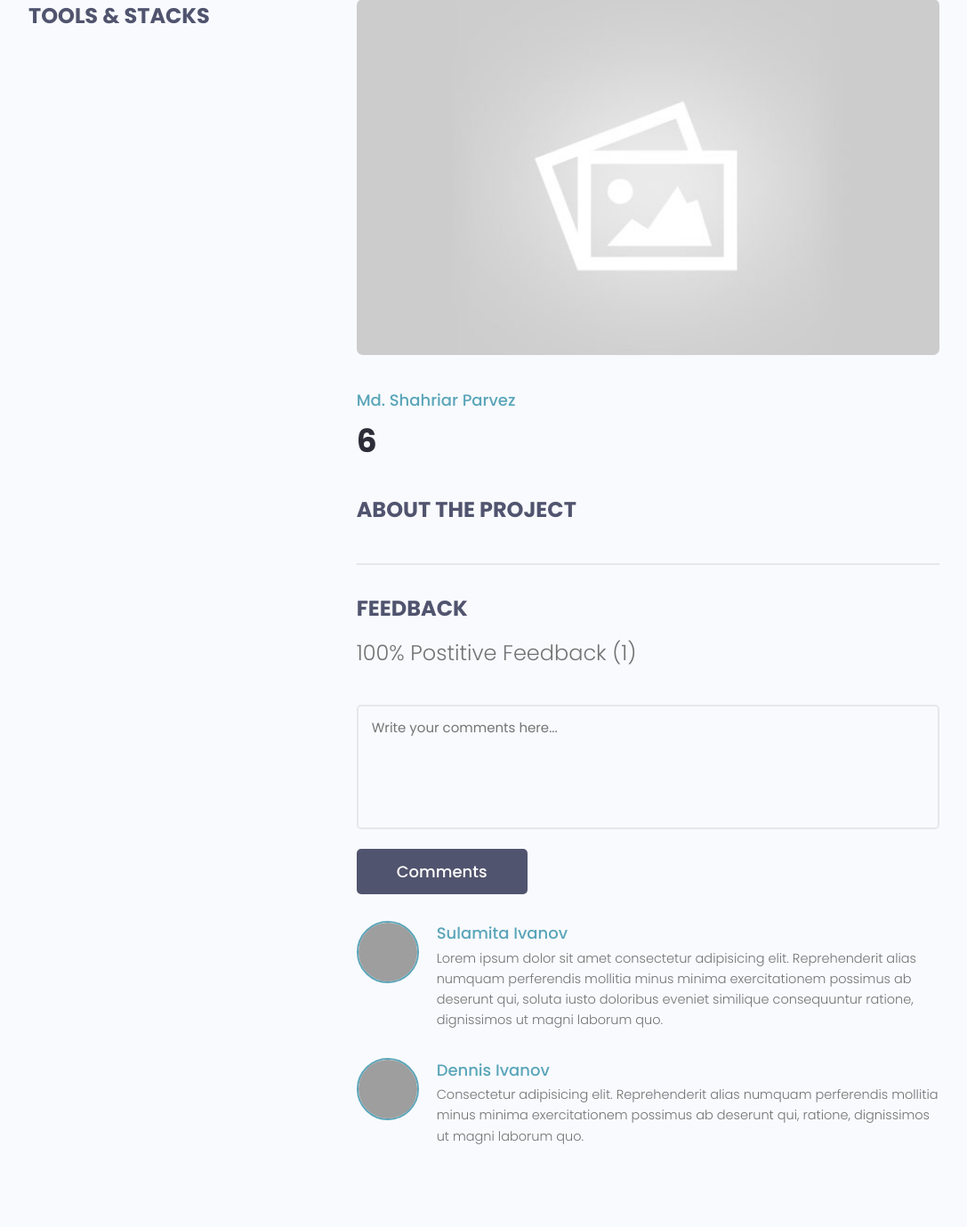
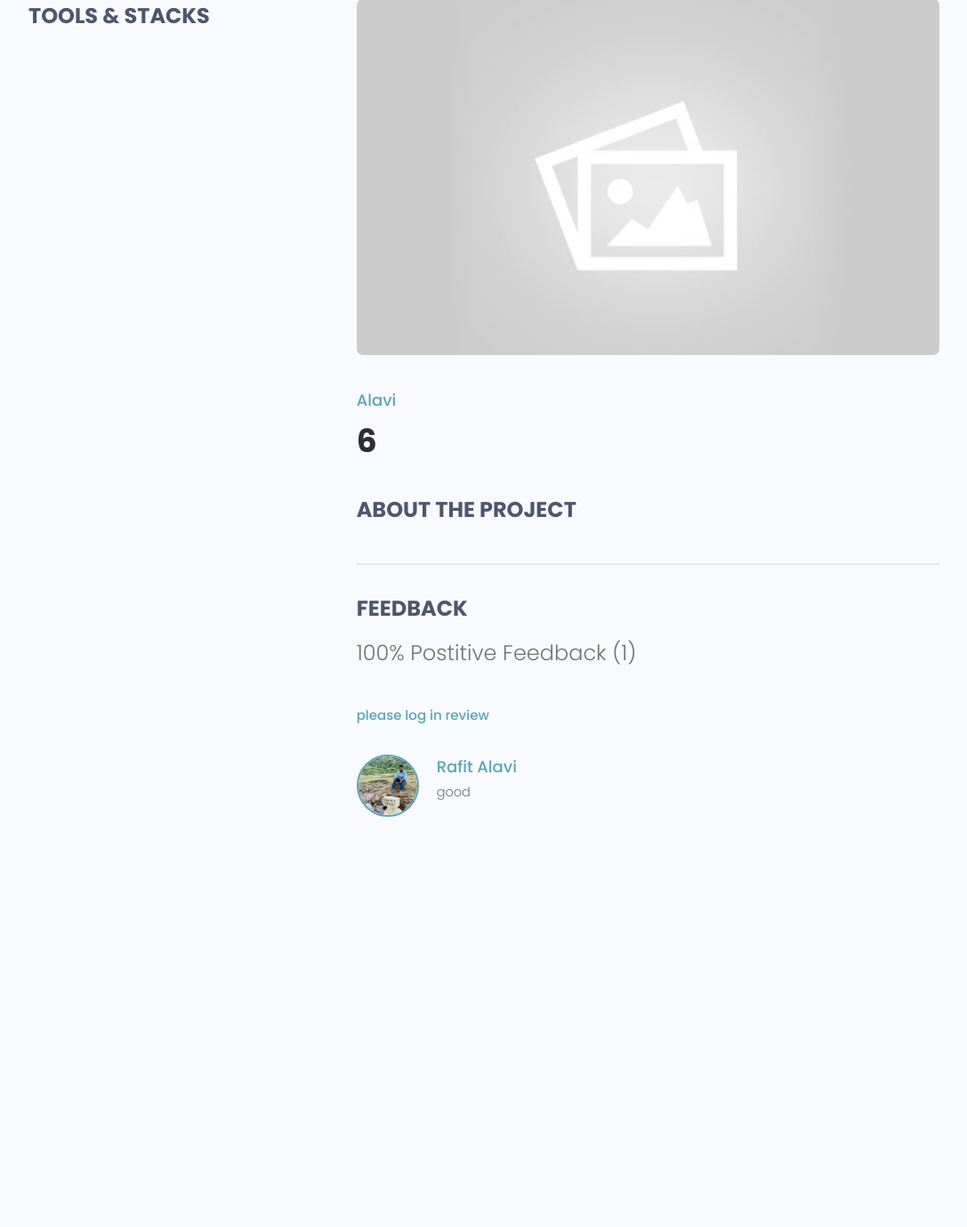
Before and after one commit to rafitalavi/devin_scioal_app_for_devlpoers, a Django app: page /projects/project/824d156a-51dc-4fde-8678-108efeb8e372 in a window 1280 px wide. Shown: the part 108-1487 px from the top of the page at 89% size, without its empty margins (96-1183 px from the left). After the commit the page ends 1125 px from the top, so only its background shows below. Run offline with Django 5.2, Linux system fonts and the light colour scheme; data comes from the database, SQL or seed files in the repository; both versions use the stored data as it was after the commit; some libraries are stand-ins or nearby versions; grey boxes are pictures that could not be loaded.

Commit message:
comment review

```diff
--- a/devin/projects/forms.py
+++ b/devin/projects/forms.py
@@ -1,6 +1,6 @@
 from django.forms import ModelForm, widgets
 from django import forms
-from .models import Project
+from .models import Project ,Review
 
 class ProjectForm(ModelForm):
     class Meta:
@@ -16,3 +16,18 @@ class ProjectForm(ModelForm):
         for name, field in self.fields.items():
             field.widget.attrs.update({'class': 'input'})  # Set 'input' as a string
         #self.fileds['title'].widget.attrs.update({'class': 'input'}) single way to hnadle
+
+
+#review form
+class reviewForm(ModelForm):
+    class Meta:
+          model = Review
+          fields = ['value', 'body']
+          labels = {'value': 'place your vote',
+                    'body':'Add a comment'}
+
+    def __init__(self, *args, **kwargs):
+        super(reviewForm, self).__init__(*args, **kwargs)
+        for name, field in self.fields.items():
+            field.widget.attrs.update({'class': 'input'})  # Set 'input' as a string
+        #self.fileds['title'].widget.attrs.update({'class': 'input'}) single way to hnadle
--- a/devin/projects/models.py
+++ b/devin/projects/models.py
@@ -17,21 +17,42 @@ class Project(models.Model):
 
     def __str__(self):
             return self.title ##for showing the string value and project whould be show by name
+    #order of project
     class Meta:
-          ordering = ['created']
+          ordering = ['-vote_ratio','-vote_total','title']
+    #revier list
+    @property
+    def reviewers(self):
+          queryset = self.review_set.all().values_list('owner__id', flat=True)#flat=True simple list of id
+          return queryset
+    #vote count
+    @property
+    def getVoteCount(self):
+          reviews = self.review_set.all()
+          upVotes = reviews.filter(value='up').count()
+          totalVotes = reviews.count()
+          ratio = (upVotes/totalVotes)*100
+          self.vote_ratio = ratio
+          self.vote_total = totalVotes
+          self.save()
+
+
+
+
 ##review table
 class Review(models.Model):
      VOTE_TYPE = (
            ('up', 'Up Vote'),#(actual value , string version choice)
            ('down' , 'Down Vote')
      )
-     ## Owner=
+     owner = models.ForeignKey(Profile, on_delete=models.CASCADE ,null=True ,blank=True)
      project = models.ForeignKey(Project, on_delete=models.CASCADE) ## if project delete it will delete review to
      body = models.TextField(null=True, blank=True)
      value = models.CharField(max_length=200 ,choices=VOTE_TYPE)
      created = models.DateField(auto_now_add=True)
      id = models.UUIDField(default=uuid.uuid4, unique=True, primary_key=True, editable=False)  # Primary key
-
+     class Meta:
+           unique_together = [['owner', 'project']] #so that owner cant do review its own project
      def __str__(self):
             return self.value
 
--- a/devin/projects/templates/projects/single-project.html
+++ b/devin/projects/templates/projects/single-project.html
@@ -1,5 +1,13 @@
 {% extends 'main.html' %}
 {% block content %}
+{% if messages %}
+{% for message in messages %}
+<div class="alert alert--{{ message.tags }}">
+    <P class="alert__message">{{ message }}</P>
+    <button class="alert__close">x</button>
+</div>
+{% endfor %}
+{% endif %}
 
  <main class="singleProject my-md">
     <div class="container">
@@ -24,7 +32,7 @@
         </div>
         <div class="column column--2of3">
           <img class="singleProject__preview" src="{{ project.featured_image.url }}" alt="portfolio thumbnail" />
-          <a href="profile.html" class="singleProject__developer">Md. Shahriar Parvez</a>
+          <a href="{% url 'user-profile' project.owner.id %}" class="singleProject__developer">{{project.owner.name}}</a>
           <h2 class="singleProject__title">{{project.title}}</h2>
           <h3 class="singleProject__subtitle">About the Project</h3>
           <div class="singleProject__info">
@@ -36,44 +44,57 @@
             <h5 class="project--rating">
                 {{project.vote_ratio}}% Postitive Feedback ({{ project.vote_total }})
             </h5>
+           {% if request.user.profile.id in project.reviewers %}
+           <!-- if user already commented -->
+            <p>You have Already submitted your review for this project</p>
+            {% elif request.user.profile == project.owner %}
+            <p>you can not review your own project</p>
 
-            <form class="form" action="#" method="POST">
+            {% elif request.user.is_authenticated %}
+            <form class="form" action="{% url 'project' project.id %}" method="POST">
               <!-- Textarea -->
+              {% csrf_token %}
+               {% for field in form %}
               <div class="form__field">
-                <label for="formInput#textarea">Comments: </label>
-                <textarea class="input input--textarea" name="message" id="formInput#textarea"
-                  placeholder="Write your comments here..."></textarea>
+                <label for="formInput#textarea">{{field.label}}</label>
+                {{field}}
               </div>
+              {% endfor %}
               <input class="btn btn--sub btn--lg" type="submit" value="Comments" />
             </form>
+            {% else %}
+            <a href="{% url 'login' %}?next={{request.path}}">please log in review </a>
+            <!-- same next={{request.path}} the current project page after log in -->
+            {% endif %}
             <div class="commentList">
+              {% if project.review_set.exists %}
+                {% for review in project.review_set.all %}
+                {% if review.body %}
                   <div class="comment">
-                <a href="profile.html">
-                  <img class="avatar avatar--md"
-                    src="https://pbs.twimg.com/profile_images/1335382240931368961/b3wSZKj4_400x400.jpg" alt="user" />
+                    {% if review.owner and review.owner.id %}
+                      <a href="{% url 'user-profile' review.owner.id %}">
+                        <img class="avatar avatar--md" src="{{ review.owner.profile_image.url|default:'default-avatar.png' }}" alt="user" />
                       </a>
+
                       <div class="comment__details">
-                  <a href="profile.html" class="comment__author">Sulamita Ivanov</a>
-                  <p class="comment__info">
-                    Lorem ipsum dolor sit amet consectetur adipisicing elit. Reprehenderit alias numquam perferendis
-                    mollitia minus minima exercitationem possimus ab deserunt qui, soluta iusto doloribus eveniet
-                    similique consequuntur ratione, dignissimos ut magni laborum quo.
-                  </p>
+                        <a href="{% url 'user-profile' review.owner.id %}" class="comment__author">{{ review.owner.name }}</a>
+                        <p class="comment__info">{{ review.body }}</p>
                       </div>
+                    {% else %}
+                      <div class="comment__details">
+                        <span class="comment__author">Unknown User</span>
+                        <p class="comment__info">{{ review.body|linebreaksbr }}</p>
+                        <!-- linebreaks for keeping the comment as it is -->
                       </div>
-              <div class="comment">
-                <a href="profile.html">
-                  <img class="avatar avatar--md" src="https://avatars.githubusercontent.com/u/33843378" alt="user" />
-                </a>
-                <div class="comment__details">
-                  <a href="profile.html" class="comment__author">Dennis Ivanov</a>
-                  <p class="comment__info">
-                    Consectetur adipisicing elit. Reprehenderit alias numquam perferendis mollitia minus minima
-                    exercitationem possimus ab deserunt qui, ratione, dignissimos ut magni laborum quo.
-                  </p>
+                    {% endif %}
                   </div>
+                  {% endif %}
+                {% endfor %}
+              {% else %}
+                <p>No reviews available for this project.</p>
+              {% endif %}
             </div>
-            </div>
+
           </div>
         </div>
       </div>
--- a/devin/projects/views.py
+++ b/devin/projects/views.py
@@ -1,7 +1,8 @@
-from django.shortcuts import render ,redirect
+from django.shortcuts import render ,redirect , get_object_or_404
 from django.http import HttpResponse
 from .models import Project , Tag
-from .forms import ProjectForm
+from django.contrib import messages
+from .forms import ProjectForm ,reviewForm
 from .utils import SearchProject ,paginationProjects
 from django.db.models import Q #for search by multipl value
 from django.contrib.auth.decorators import login_required
@@ -14,7 +15,7 @@ def projects(request):
     projects, search_query = SearchProject(request)
 
     # Correct unpacking of pagination results
-    custom_range, projects = paginationProjects(request, projects, 6)
+    custom_range, projects = paginationProjects(request, projects, 3)
 
     context = {
         'projects': projects,
@@ -27,14 +28,34 @@ def projects(request):
 
 
 #single project
-def project(request,pk):
+def project(request, pk):
+    # Fetch the project object by ID, raising a 404 error if not found
     projectobj = Project.objects.get(id=pk)
-    # tags = projectobj.tags.all()
 
-    print('projectoobj:',projectobj)
-     # return render(request,'projects/single-project.html',{'project':projectobj ,'tags':tags} )
-    return render(request,'projects/single-project.html',{'project':projectobj } )
+    # Initialize an empty review form
+    form = reviewForm()
 
+    if request.method == 'POST':
+        # Populate the form with POST data
+        form = reviewForm(request.POST)
+        if form.is_valid():  # Validate the form data
+            # Create a review object but don't save it to the database yet
+            review = form.save(commit=False)
+            # Associate the review with the current project and user
+            review.project = projectobj
+            review.owner = request.user.profile
+            # Save the review to the database
+            review.save()
+            # Redirect to the same project page to prevent duplicate submissions
+            projectobj.getVoteCount
+            messages.success(request, "Your comment is successfully submiitted")
+            return redirect('project', pk=projectobj.id)
+
+    # Render the project details and the review form on the template
+    return render(request, 'projects/single-project.html', {
+        'project': projectobj,
+        'form': form  # Pass the form instance to handle any validation errors
+    })
 
 #create project
 @login_required(login_url="login")
--- /dev/null
+++ b/devin/static/js/paginationSearch.js
@@ -0,0 +1,28 @@
+ // Get SEARCH FORM AND page Link
+ let searchForm = document.getElementById("searchForm");
+ let pageLinks = document.getElementsByClassName('page-link');
+
+ // Ensure search form exists
+ if (searchForm) {
+     for (let i = 0; i < pageLinks.length; i++) {
+         pageLinks[i].addEventListener('click', function (e) {
+             e.preventDefault();
+             // Get the data attribute
+             let page = this.dataset.page;
+             console.log('page:', page);
+             console.log('button click');
+
+             // Remove any existing page input to prevent duplicates
+             let existingPageInput = searchForm.querySelector("input[name='page']");
+             if (existingPageInput) {
+                 existingPageInput.remove();
+             }
+
+             // Add hidden search input to form
+             searchForm.innerHTML += `<input value="${page}" name="page" hidden />`;
+
+             // Submit form
+             searchForm.submit();
+         });
+     }
+ }
--- a/devin/templates/main.html
+++ b/devin/templates/main.html
@@ -43,5 +43,8 @@
 
     <!-- Add your JavaScript files here -->
     <script src="{% static 'uikit/app.js' %}"></script>
+    <script src="{% static 'js/paginationSearch.js' %}"></script>
+
+
 </body>
 </html>
--- a/devin/users/views.py
+++ b/devin/users/views.py
@@ -25,7 +25,9 @@ def loginUser(request):
         user = authenticate(request, username=username, password=password)
         if user is not None:  # if user exists and password is correct
             login(request, user)  # login acceptance
-            return redirect('profiles')
+            messages.success(request, 'successfully loged in')
+            next_url = request.GET.get('next', 'account')
+            return redirect(next_url)
         else:
             messages.error(request,'Username or password is incorrect')#django
 
```
Also changed, not shown: devin/projects/templates/projects/projects.html (+9 -2 lines), devin/templates/delete_template.html (+8 -0 lines), devin/templates/pagination.html (+4 -4 lines), devin/users/templates/users/login_register.html (+9 -2 lines), devin/users/templates/users/profile_form.html (+8 -1 lines), devin/users/templates/users/profiles.html (+9 -1 lines), devin/users/templates/users/skill_form.html (+8 -1 lines), devin/users/templates/users/user-profile.html (+8 -0 lines), devin/db.sqlite3, devin/projects/migrations/0007_alter_project_options_review_owner_and_more.py (added), devin/static/images/pattern.jpg (added). Lines whose indentation alone changed are shown as unchanged.
